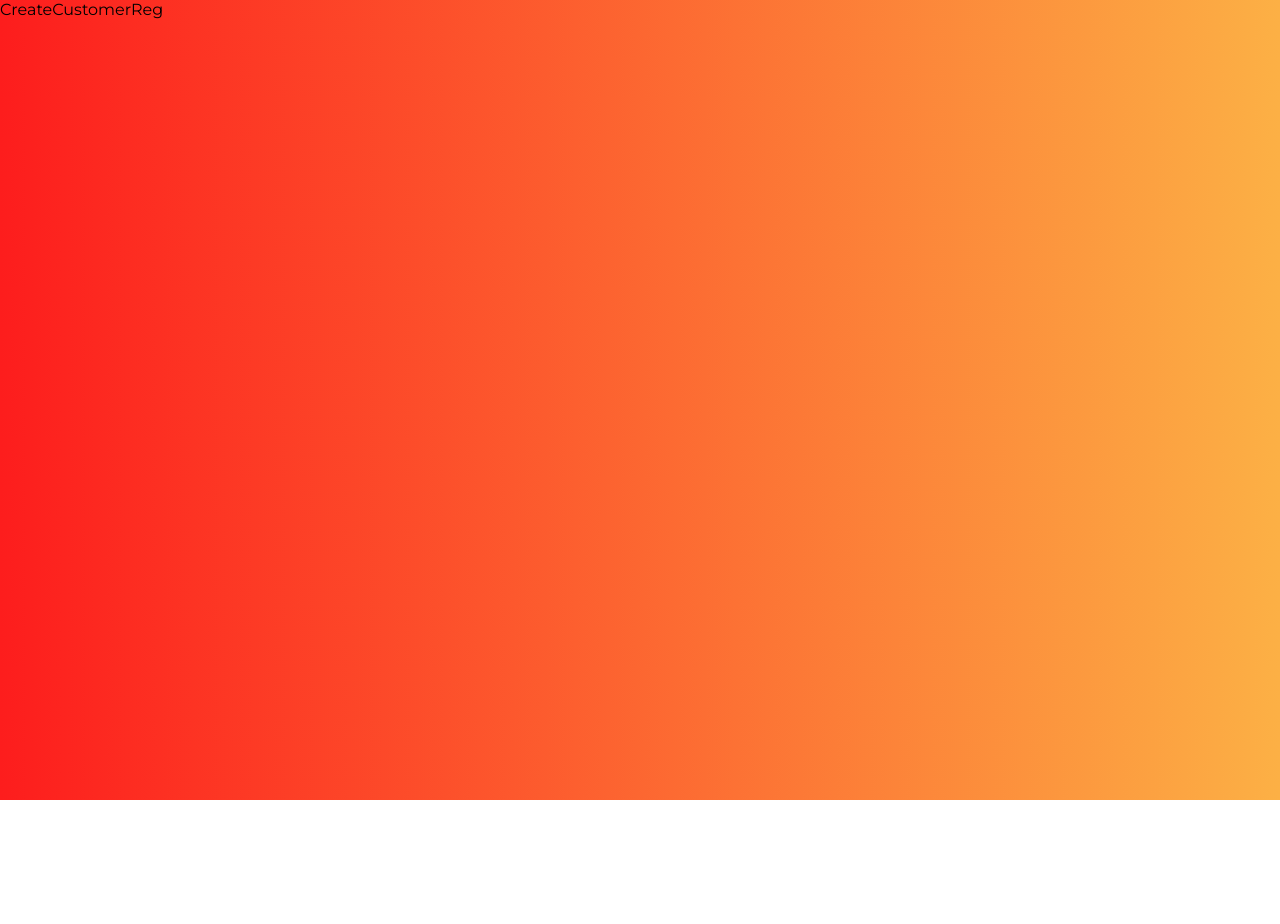
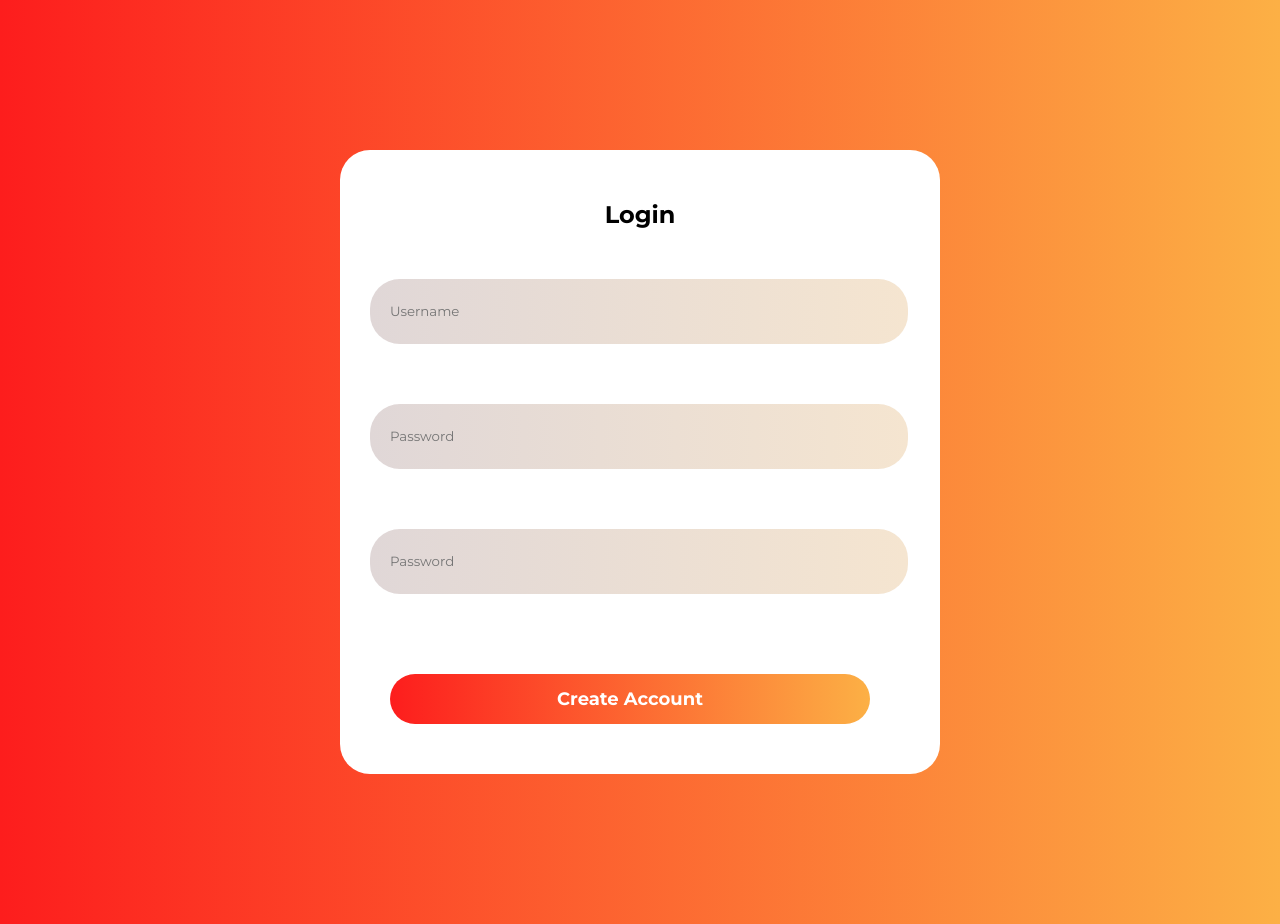
Before and after one commit to Charlize367/Order-Delivery-Management-System, a React (Vite) app: page /register in a window 1280 px wide. Before the commit the page ends 800 px from the top, so only its background shows below. Built offline with nearby package versions, Linux system fonts and the light colour scheme.

Commit message:
Add files via upload
- Already connected to Springboot API to add customers (register)

```diff
--- a/src/Auth/CreateCustomerReg.jsx
+++ b/src/Auth/CreateCustomerReg.jsx
@@ -1,11 +1,74 @@
 import React from 'react'
+import { useState, useEffect } from 'react'
+import axios from 'axios';
+import { useNavigate } from 'react-router-dom';
+
+export const CreateCustomerReg = () => {
 
 
-export const CreateCustomerReg = () => {
-  return (
-    <div>CreateCustomerReg
-    </div>
-  )
+  const [username, setUsername] = useState("");
+  const [password, setPassword] = useState("");
+  const [confirmPassword, setConfirmPassword] = useState("");
+
+    const handleUsernameChange = (event) => {
+    setUsername(event.target.value);
+  };
+
+  const handlePasswordChange = (event) => {
+    setPassword(event.target.value);
+  };
+
+  const handleConfirmPasswordChange = (event) => {
+    setConfirmPassword(event.target.value);
+  };
+
+    const handleSubmit = async (event) => {
+        event.preventDefault();
+        console.log(username);
+
+        if(password === confirmPassword) {
+            try {
+                const postData = {
+                    "username" : username,
+                    "password" : password,
+                    "enabled" : true,
+                    "role" : "CUSTOMER"
+                }
+                const response = await axios.post('http://localhost:8083/users/register', postData, {
+                    headers: {
+                        'Content-Type': 'application/json'
+                    }
+                });
+                console.log(response);
+                return true;
+
+            } catch (error) {
+                console.error('Account Creation failed:', error);
+                window.alert('Account Creation failed');
+                return false;
+            }
+          } else {
+            window.alert("Passwords do not match.");
+          }
+
+        }
+
+
+    return(
+        <section className="login-body">
+        <div className="form-container">
+            <h2>Login</h2>
+            <form onSubmit={handleSubmit}>
+            <input className="fields" type="text" placeholder="Username" value={username} onChange={handleUsernameChange}  />
+            <input className="fields" type="password" placeholder="Password" value={password} onChange={handlePasswordChange}/>
+            <input className="fields" type="password" placeholder="Password" value={confirmPassword} onChange={handleConfirmPasswordChange}/>
+            <input className="loginBtn" type="submit" value="Create Account" />
+            </form>
+        </div>
+</section>
+    )
+
 }
 
+
 export default CreateCustomerReg;
```
